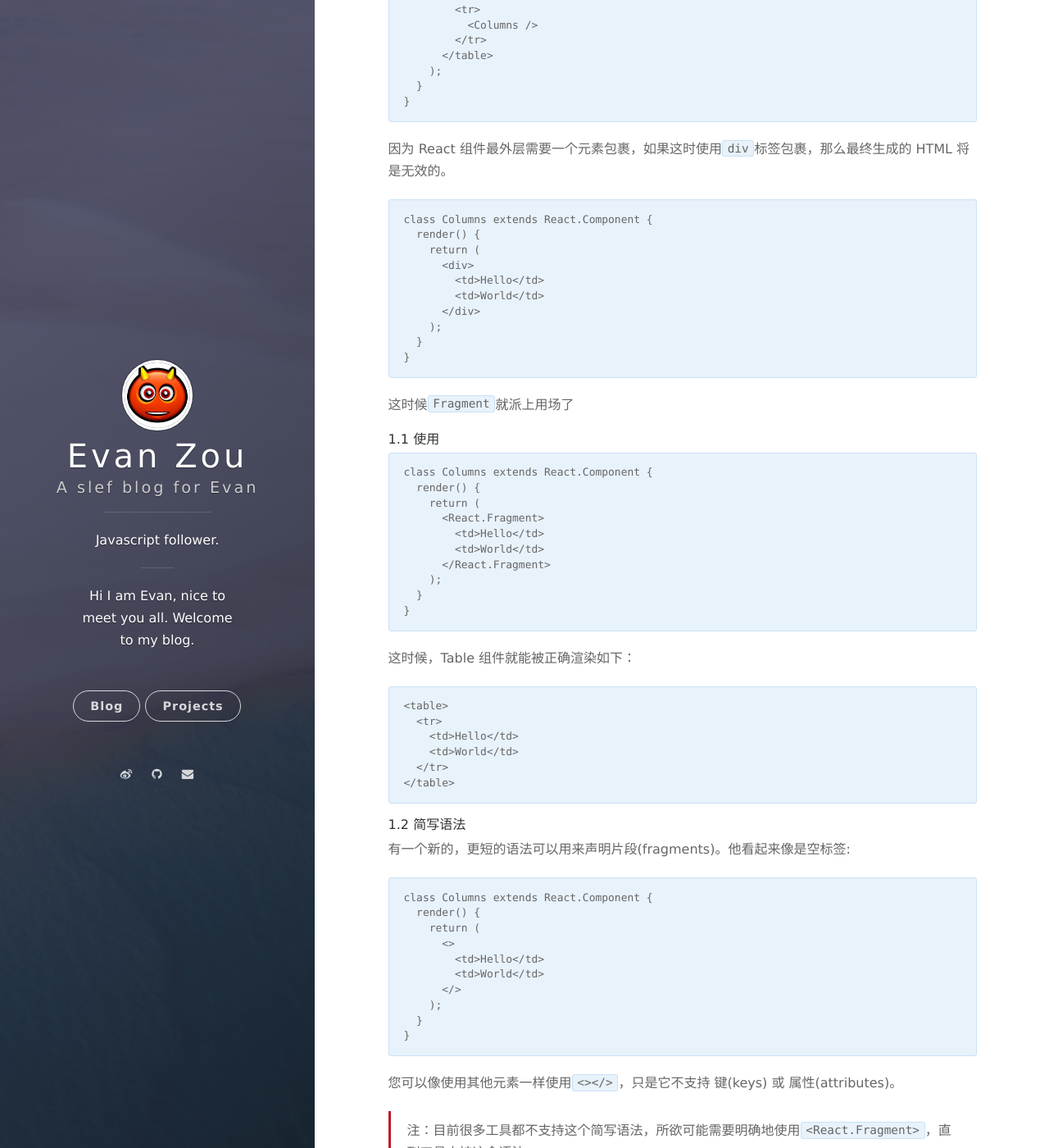
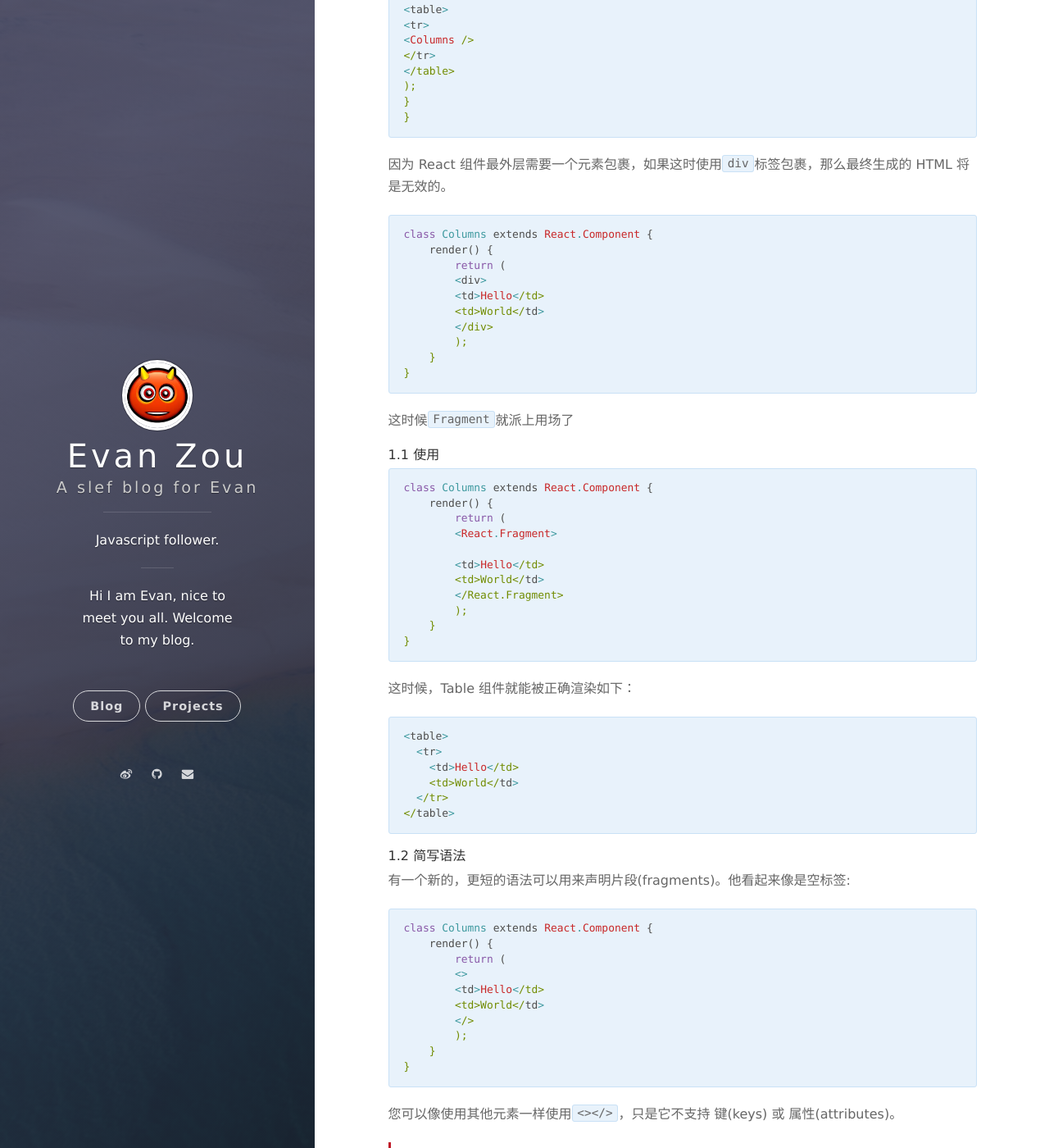
Before and after one commit to Evanzew/Evanzew.github.io, a Jekyll site: the page built from _posts/2010-01-02-react-fragments.markdown, in a window 1280 px wide and 1400 px high, scrolled down 347 px. Shown: the whole window at 82% size. Built offline with Jekyll 4.4.1, drawn with Linux system fonts in a browser that asks for light colours; nearby versions of some CDN libraries; comment, search, counter and statistics services are not loaded; some of the changed text lies outside the part shown.

Commit message:
Blog Update

````diff
--- a/_posts/2010-01-02-react-fragments.markdown
+++ b/_posts/2010-01-02-react-fragments.markdown
@@ -9,79 +9,82 @@ date: 2019-01-02 14:36:24.000000000 +09:00
 以下的例子简洁清晰的反映了 fragments 的作用，在生产过程中，经常会遇到这种情况：
 首先，是在 Table 组件中插入 Columns 组件：
 
-```
+{% highlight ruby %}
 class Table extends React.Component {
-  render() {
-    return (
-      <table>
-        <tr>
-          <Columns />
-        </tr>
-      </table>
-    );
-  }
+render() {
+return (
+
+<table>
+<tr>
+<Columns />
+</tr>
+</table>
+);
 }
-```
+}
+{% endhighlight %}
 
 因为 React 组件最外层需要一个元素包裹，如果这时使用`div`标签包裹，那么最终生成的 HTML 将是无效的。
 
-```
+{% highlight ruby %}
+
 class Columns extends React.Component {
-  render() {
-    return (
-      <div>
+    render() {
+        return (
+        <div>
         <td>Hello</td>
         <td>World</td>
-      </div>
-    );
-  }
+        </div>
+        );
+    }
 }
-```
+{% endhighlight %}
 
 这时候`Fragment`就派上用场了
 
 ##### 1.1 使用
 
-```
+{% highlight ruby %}
 class Columns extends React.Component {
-  render() {
-    return (
-      <React.Fragment>
+    render() {
+        return (
+        <React.Fragment>
+
         <td>Hello</td>
         <td>World</td>
-      </React.Fragment>
-    );
-  }
+        </React.Fragment>
+        );
+    }
 }
-```
+{% endhighlight %}
 
 这时候，Table 组件就能被正确渲染如下：
 
-```
+{% highlight ruby %}
 <table>
   <tr>
     <td>Hello</td>
     <td>World</td>
   </tr>
 </table>
-```
+{% endhighlight %}
 
 ##### 1.2 简写语法
 
 有一个新的，更短的语法可以用来声明片段(fragments)。他看起来像是空标签:
 
-```
+{% highlight ruby %}
 class Columns extends React.Component {
-  render() {
-    return (
-      <>
+    render() {
+        return (
+        <>
         <td>Hello</td>
         <td>World</td>
-      </>
-    );
-  }
+        </>
+        );
+    }
 }
-```
+{% endhighlight %}
 
 您可以像使用其他元素一样使用`<></>`，只是它不支持 键(keys) 或 属性(attributes)。
 
@@ -90,21 +93,20 @@ class Columns extends React.Component {
 ##### 1.3 带 key 的片段（fragments）
 
 `<React.Fragment />`可以传递 key 值，如下：
-
-```
+{% highlight ruby %}
 function Glossary(props) {
-  return (
-    <dl>
-      {props.items.map(item => (
-        // 没有`key`，将会触发一个key警告
-        <React.Fragment key={item.id}>
-          <dt>{item.term}</dt>
-          <dd>{item.description}</dd>
-        </React.Fragment>
-      ))}
-    </dl>
-  );
+    return (
+        <dl>
+            {props.items.map(item => (
+            <React.Fragment key={item.id}>
+                <dt>{item.term}</dt>
+                <dd>{item.description}</dd>
+            </React.Fragment>
+            ))}
+        </dl>
+    );
 }
-```
+//没有`key`，将会触发一个 key 警告
+{% endhighlight %}
 
 > 注：`key`是唯一可以传递给`Fragment`的属性。在将来，可能会增加额外的属性，比如事件处理。
````
